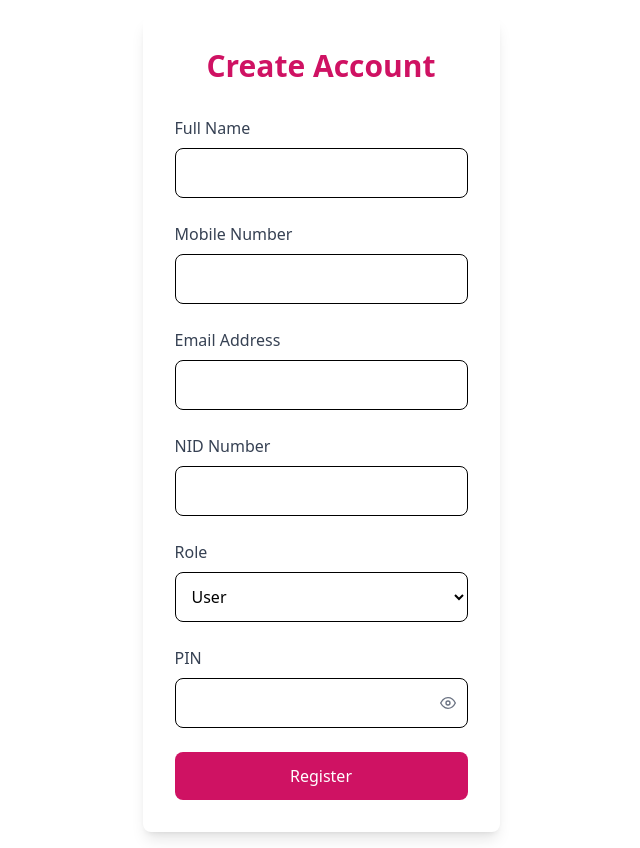
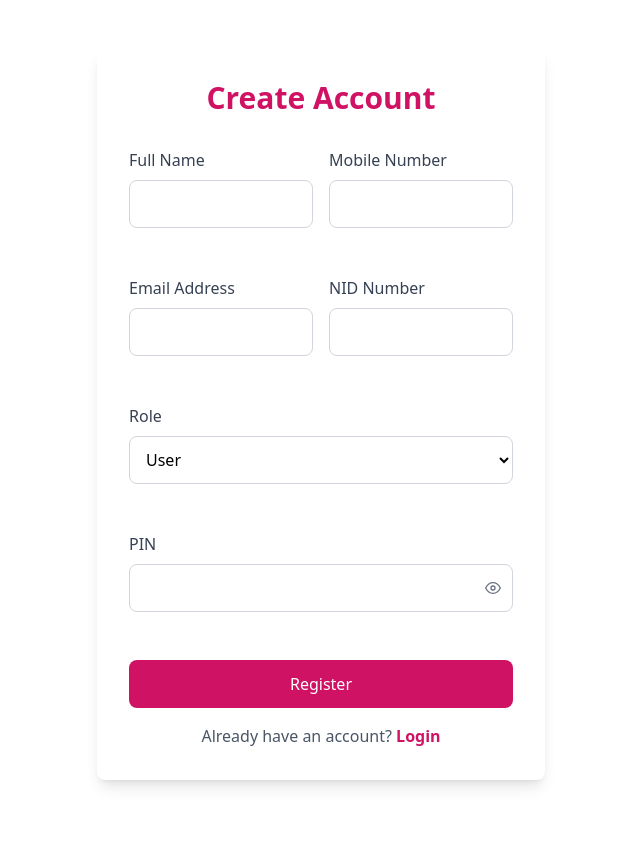
Before and after one commit to tigermursa/MyKash-Client-Site, a React (Vite) app: page /register in a window 1280 px wide. Shown: the whole page, without its empty margins (319-959 px from the left). Built offline with nearby package versions, Linux system fonts and the light colour scheme.

Commit message:
fixed all type issues in auth form and now auth form working perfectly also the all routes

```diff
--- a/src/App.tsx
+++ b/src/App.tsx
@@ -1,7 +1,9 @@
+import Home from "./pages/Home";
+
 const App = () => {
   return (
-    <div className="flex justify-center h-screen items-center text-5xl text-red-400 bg-black">
-      Hello New Project
+    <div>
+      <Home />
     </div>
   );
 };
--- a/src/components/authForm/auth-form.tsx
+++ b/src/components/authForm/auth-form.tsx
@@ -1,5 +1,5 @@
 import { useForm, SubmitHandler } from "react-hook-form";
-import { useNavigate } from "react-router-dom";
+import { useNavigate, Link } from "react-router-dom";
 import { toast } from "react-toastify";
 import { useState } from "react";
 import { FiEye, FiEyeOff } from "react-icons/fi";
@@ -13,7 +13,14 @@ interface AuthFormProps {
 interface RegisterFormData
   extends Omit<
     IAccount,
-    "userID" | "balance" | "isBlocked" | "isDelete" | "isActive" | "favorites"
+    | "userID"
+    | "balance"
+    | "isBlocked"
+    | "isDelete"
+    | "isActive"
+    | "favorites"
+    | "createdAt"
+    | "updatedAt"
   > {
   pin: string;
 }
@@ -27,161 +34,185 @@ export const AuthForm = ({ type }: AuthFormProps) => {
   const navigate = useNavigate();
   const [showPassword, setShowPassword] = useState(false);
   const isRegister = type === "sign-up";
-
-  const {
-    register,
-    handleSubmit,
-    formState: { errors },
-  } = useForm<RegisterFormData | LoginFormData>({
-    mode: "onBlur",
-  });
-
+  const registerMethods = useForm<RegisterFormData>({ mode: "onBlur" });
+  const loginMethods = useForm<LoginFormData>({ mode: "onBlur" });
   const { mutate: registerUser, isPending: isRegistering } =
     useRegisterAccount();
   const { mutate: loginUser, isPending: isLoggingIn } = useLoginAccount();
 
-  const onSubmit: SubmitHandler<RegisterFormData | LoginFormData> = (data) => {
-    if (isRegister) {
-      registerUser(data as RegisterFormData, {
+  const onSubmitRegister: SubmitHandler<RegisterFormData> = (data) => {
+    registerUser(data, {
       onSuccess: (response) => {
-          localStorage.setItem("userIdmykash", response.data._id);
+        localStorage.setItem("userIdmykash", response.data.userID);
         toast.success("Registration successful!");
         navigate(response.data.role === "user" ? "/home" : "/approval");
       },
-        onError: (error) => toast.error(error.message),
+      onError: (error: Error) => toast.error(error.message),
     });
-    } else {
+  };
+
+  const onSubmitLogin: SubmitHandler<LoginFormData> = (data) => {
     loginUser(
       { identifier: data.identifier, pin: data.pin },
       {
         onSuccess: (response) => {
-            localStorage.setItem("userIdmykash", response.data._id);
+          localStorage.setItem("userIdmykash", response.data.userID);
           toast.success("Login successful!");
           navigate(response.data.role === "user" ? "/home" : "/approval");
         },
-          onError: (error) => toast.error(error.message),
+        onError: (error: Error) => toast.error(error.message),
       }
     );
-    }
   };
 
   return (
-    <div className="bg-white p-8 rounded-lg shadow-lg w-full max-w-md">
+    <div className="bg-white p-8 rounded-lg shadow-lg w-full max-w-md mx-auto my-8">
       <h2 className="text-3xl font-bold mb-8 text-center text-[#cf1263]">
         {isRegister ? "Create Account" : "Welcome Back"}
       </h2>
-
-      <form onSubmit={handleSubmit(onSubmit)} className="space-y-6">
-        {isRegister && (
+      <form
+        onSubmit={
+          isRegister
+            ? registerMethods.handleSubmit(onSubmitRegister)
+            : loginMethods.handleSubmit(onSubmitLogin)
+        }
+        className="space-y-6"
+      >
+        {isRegister ? (
           <>
-            <div>
+            {/* Row 1: Full Name & Mobile Number */}
+            <div className="flex flex-col md:flex-row md:space-x-4">
+              <div className="flex-1">
                 <label className="block text-gray-700 mb-2">Full Name</label>
                 <input
-                {...register("name", { required: "Name is required" })}
-                className="w-full p-3 border rounded-lg focus:ring-2 focus:ring-[#cf1263] focus:border-transparent"
+                  {...registerMethods.register("name", {
+                    required: "Name is required",
+                  })}
+                  className="w-full h-12 px-3 py-2 border border-gray-300 rounded-lg focus:ring-2 focus:ring-[#cf1263] focus:border-transparent"
                 />
-              {errors.name && (
+                <div className="min-h-[1.5rem]">
+                  {registerMethods.formState.errors.name && (
                     <span className="text-red-500 text-sm">
-                  {errors.name.message}
+                      {registerMethods.formState.errors.name.message}
                     </span>
                   )}
                 </div>
-
-            <div>
-              <label className="block text-gray-700 mb-2">Mobile Number</label>
+              </div>
+              <div className="flex-1 mt-4 md:mt-0">
+                <label className="block text-gray-700 mb-2">
+                  Mobile Number
+                </label>
                 <input
-                {...register("mobile", {
+                  {...registerMethods.register("mobile", {
                     required: "Mobile is required",
                   })}
-                className="w-full p-3 border rounded-lg focus:ring-2 focus:ring-[#cf1263] focus:border-transparent"
+                  className="w-full h-12 px-3 py-2 border border-gray-300 rounded-lg focus:ring-2 focus:ring-[#cf1263] focus:border-transparent"
                 />
-              {errors.mobile && (
+                <div className="min-h-[1.5rem]">
+                  {registerMethods.formState.errors.mobile && (
                     <span className="text-red-500 text-sm">
-                  {errors.mobile.message}
+                      {registerMethods.formState.errors.mobile.message}
                     </span>
                   )}
                 </div>
+              </div>
+            </div>
 
-            <div>
-              <label className="block text-gray-700 mb-2">Email Address</label>
+            {/* Row 2: Email Address & NID Number */}
+            <div className="flex flex-col md:flex-row md:space-x-4">
+              <div className="flex-1">
+                <label className="block text-gray-700 mb-2">
+                  Email Address
+                </label>
                 <input
                   type="email"
-                {...register("email", {
+                  {...registerMethods.register("email", {
                     required: "Email is required",
                     pattern: {
                       value: /^\S+@\S+$/i,
                       message: "Invalid email address",
                     },
                   })}
-                className="w-full p-3 border rounded-lg focus:ring-2 focus:ring-[#cf1263] focus:border-transparent"
+                  className="w-full h-12 px-3 py-2 border border-gray-300 rounded-lg focus:ring-2 focus:ring-[#cf1263] focus:border-transparent"
                 />
-              {errors.email && (
+                <div className="min-h-[1.5rem]">
+                  {registerMethods.formState.errors.email && (
                     <span className="text-red-500 text-sm">
-                  {errors.email.message}
+                      {registerMethods.formState.errors.email.message}
                     </span>
                   )}
                 </div>
-
-            <div>
+              </div>
+              <div className="flex-1 mt-4 md:mt-0">
                 <label className="block text-gray-700 mb-2">NID Number</label>
                 <input
-                {...register("nid", { required: "NID is required" })}
-                className="w-full p-3 border rounded-lg focus:ring-2 focus:ring-[#cf1263] focus:border-transparent"
+                  {...registerMethods.register("nid", {
+                    required: "NID is required",
+                  })}
+                  className="w-full h-12 px-3 py-2 border border-gray-300 rounded-lg focus:ring-2 focus:ring-[#cf1263] focus:border-transparent"
                 />
-              {errors.nid && (
+                <div className="min-h-[1.5rem]">
+                  {registerMethods.formState.errors.nid && (
                     <span className="text-red-500 text-sm">
-                  {errors.nid.message}
+                      {registerMethods.formState.errors.nid.message}
                     </span>
                   )}
                 </div>
+              </div>
+            </div>
 
+            {/* Row 3: Role */}
             <div>
               <label className="block text-gray-700 mb-2">Role</label>
               <select
-                {...register("role", { required: "Role is required" })}
-                className="w-full p-3 border rounded-lg focus:ring-2 focus:ring-[#cf1263] focus:border-transparent"
+                {...registerMethods.register("role", {
+                  required: "Role is required",
+                })}
+                className="w-full h-12 px-3 py-2 border border-gray-300 rounded-lg focus:ring-2 focus:ring-[#cf1263] focus:border-transparent"
               >
                 <option value="user">User</option>
                 <option value="agent">Agent</option>
               </select>
+              <div className="min-h-[1.5rem]"></div>
             </div>
           </>
-        )}
-
-        {!isRegister && (
+        ) : (
           <div>
             <label className="block text-gray-700 mb-2">Mobile/Email</label>
             <input
-              {...register("identifier", {
+              {...loginMethods.register("identifier", {
                 required: "Identifier is required",
               })}
-              className="w-full p-3 border rounded-lg focus:ring-2 focus:ring-[#cf1263] focus:border-transparent"
+              className="w-full h-12 px-3 py-2 border border-gray-300 rounded-lg focus:ring-2 focus:ring-[#cf1263] focus:border-transparent"
             />
-            {errors.identifier && (
+            <div className="min-h-[1.5rem]">
+              {loginMethods.formState.errors.identifier && (
                 <span className="text-red-500 text-sm">
-                {errors.identifier.message}
+                  {loginMethods.formState.errors.identifier.message}
                 </span>
               )}
             </div>
+          </div>
         )}
 
+        {/* PIN Field */}
         <div>
           <label className="block text-gray-700 mb-2">PIN</label>
           <div className="relative">
             <input
               type={showPassword ? "text" : "password"}
-              {...register("pin", {
+              {...(isRegister
+                ? registerMethods.register("pin", {
                     required: "PIN is required",
-                minLength: {
-                  value: 5,
-                  message: "PIN must be 5 digits",
-                },
-                maxLength: {
-                  value: 5,
-                  message: "PIN must be 5 digits",
-                },
-              })}
-              className="w-full p-3 border rounded-lg focus:ring-2 focus:ring-[#cf1263] focus:border-transparent pr-12"
+                    minLength: { value: 5, message: "PIN must be 5 digits" },
+                    maxLength: { value: 5, message: "PIN must be 5 digits" },
+                  })
+                : loginMethods.register("pin", {
+                    required: "PIN is required",
+                    minLength: { value: 5, message: "PIN must be 5 digits" },
+                    maxLength: { value: 5, message: "PIN must be 5 digits" },
+                  }))}
+              className="w-full h-12 px-3 py-2 pr-12 border border-gray-300 rounded-lg focus:ring-2 focus:ring-[#cf1263] focus:border-transparent"
             />
             <button
               type="button"
@@ -195,23 +226,59 @@ export const AuthForm = ({ type }: AuthFormProps) => {
               )}
             </button>
           </div>
-          {errors.pin && (
-            <span className="text-red-500 text-sm">{errors.pin.message}</span>
+          <div className="min-h-[1.5rem]">
+            {isRegister
+              ? registerMethods.formState.errors.pin && (
+                  <span className="text-red-500 text-sm">
+                    {registerMethods.formState.errors.pin.message}
+                  </span>
+                )
+              : loginMethods.formState.errors.pin && (
+                  <span className="text-red-500 text-sm">
+                    {loginMethods.formState.errors.pin.message}
+                  </span>
                 )}
+          </div>
         </div>
 
         <button
           type="submit"
-          disabled={isRegistering || isLoggingIn}
-          className="w-full bg-[#cf1263] text-white p-3 rounded-lg hover:bg-[#b01050] transition-colors disabled:opacity-50"
+          disabled={isRegister ? isRegistering : isLoggingIn}
+          className="w-full h-12 bg-[#cf1263] text-white rounded-lg hover:bg-[#b01050] transition-colors disabled:opacity-50 flex items-center justify-center"
         >
-          {isRegistering || isLoggingIn
+          {isRegister
+            ? isRegistering
               ? "Processing..."
-            : isRegister
-            ? "Register"
+              : "Register"
+            : isLoggingIn
+            ? "Processing..."
             : "Login"}
         </button>
       </form>
+
+      <div className="mt-4 text-center">
+        {isRegister ? (
+          <p className="text-gray-600">
+            Already have an account?{" "}
+            <Link
+              to="/login"
+              className="font-bold text-[#cf1263] hover:underline"
+            >
+              Login
+            </Link>
+          </p>
+        ) : (
+          <p className="text-gray-600">
+            Don't have an account?{" "}
+            <Link
+              to="/register"
+              className="font-bold text-[#cf1263] hover:underline"
+            >
+              Register
+            </Link>
+          </p>
+        )}
+      </div>
     </div>
   );
 };
```
Also changed, not shown: src/hooks/useAuth.tsx (+2 -12 lines), src/pages/Home.tsx (added, +9 -0 lines), src/pages/PendingApproval.tsx (added, +51 -0 lines), src/routes/PrivateRoute.tsx (+6 -12 lines), src/routes/routes.tsx (+12 -1 lines). Lines whose indentation alone changed are shown as unchanged.
